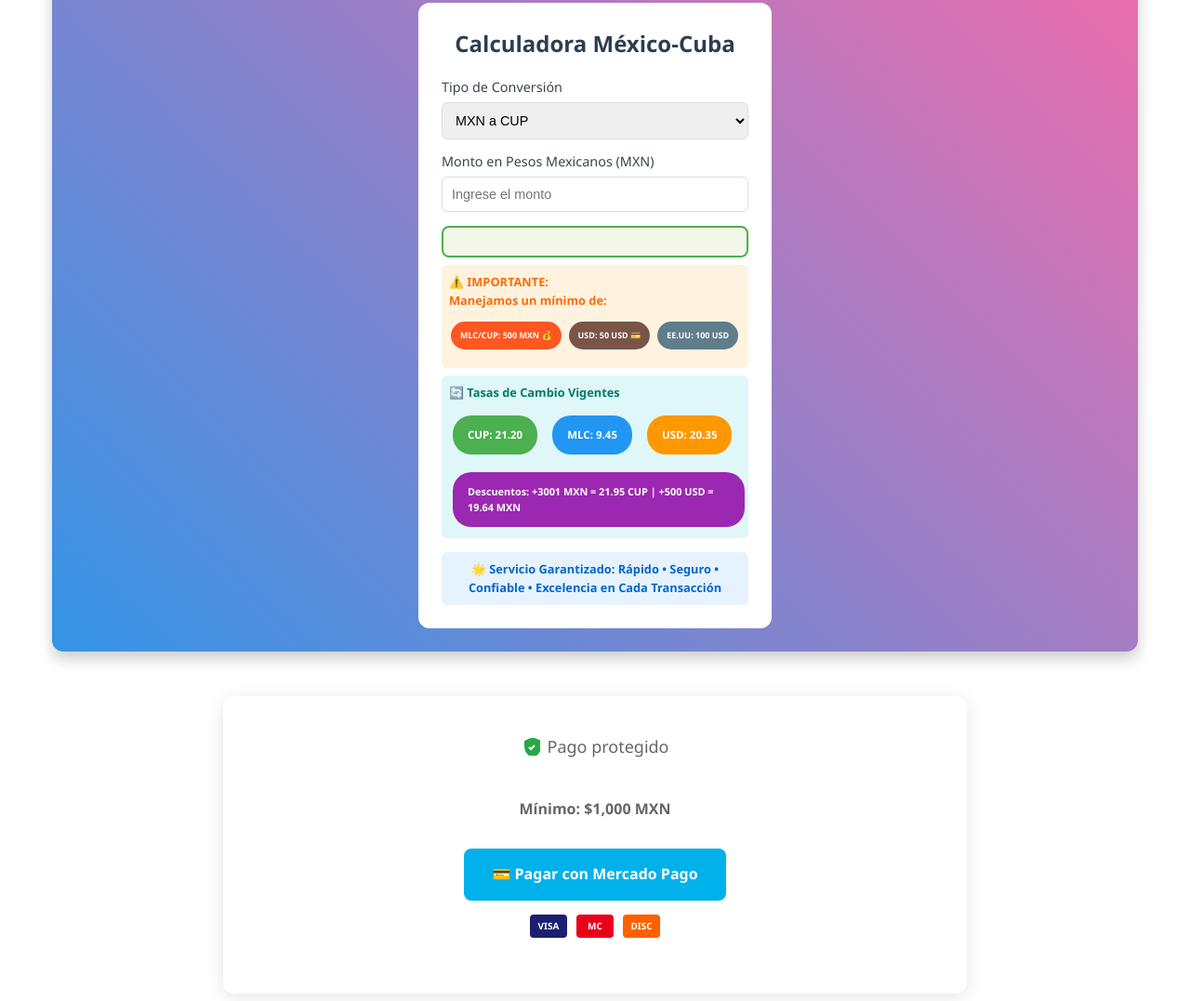
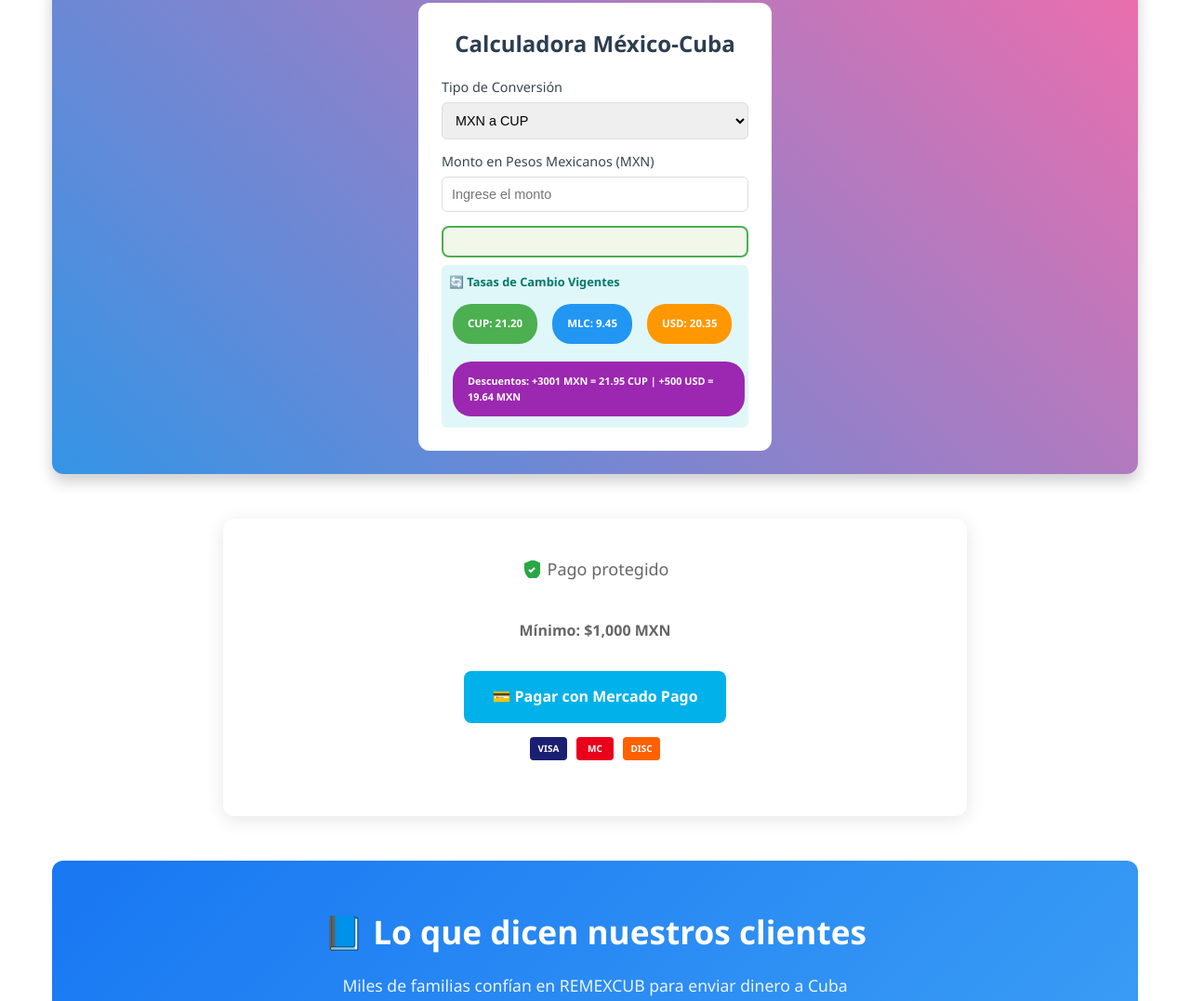
Before and after one commit to remexcub/remexcub.github.io, a plain HTML site: page index.html in a window 1280 px wide. Shown: the part 539-1616 px from the top of the page at 93% size. Drawn offline with Linux system fonts and the light colour scheme; no server answers.

Commit message:
Update index.html

```diff
--- a/index.html
+++ b/index.html
@@ -565,6 +565,7 @@
             overflow: hidden;
             transition: all 0.3s ease;
             background: #f8fafc;
+            padding: 0 1.5rem; /* Mantener padding horizontal pero sin altura */
         }
 
         .faq-item.active .faq-answer {
@@ -755,14 +756,6 @@
                     <div id="error" class="error"></div>
                     <div id="loadingStatus" class="loading">⏳ Cargando tasas actualizadas...</div>
 
-                    <div class="info">⚠️ IMPORTANTE:
-Manejamos un mínimo de:
-<div style="display: flex; flex-wrap: wrap; gap: 4px; margin: 10px 0;">
-    <span class="info-button">MLC/CUP: 500 MXN 💰</span>
-    <span class="info-button" style="background: #795548;">USD: 50 USD 💳</span>
-    <span class="info-button" style="background: #607D8B;">EE.UU: 100 USD</span>
-</div></div>
-
                     <div class="rate-info">
                         🔄 Tasas de Cambio Vigentes
                         <div style="display: flex; flex-wrap: wrap; gap: 8px; margin: 10px 0;">
@@ -771,10 +764,6 @@ Manejamos un mínimo de:
                             <span id="usdRateBtn" class="rate-button" style="background: #FF9800;">USD: ...</span>
                         </div>
                         <div id="discountButton" class="rate-button" style="background: #9C27B0; width: 100%; margin-top: 5px; font-size: 0.85em;">Cargando descuentos...</div>
-                    </div>
-
-                    <div class="service-info">
-                        🌟 Servicio Garantizado: Rápido • Seguro • Confiable • Excelencia en Cada Transacción
                     </div>
                 </div>
             </div>
@@ -1455,10 +1444,11 @@ Manejamos un mínimo de:
             });
         });
 
-        // Mostrar todas las preguntas por defecto
+        // Ocultar todas las FAQ por defecto - solo mostrar botones de categorías
         document.addEventListener('DOMContentLoaded', () => {
             document.querySelectorAll('.faq-item').forEach(item => {
-                item.style.display = 'block';
+                item.style.display = 'none'; // OCULTAR TODAS por defecto
+                item.classList.remove('active'); // Remover cualquier clase active
             });
         });
 
```
